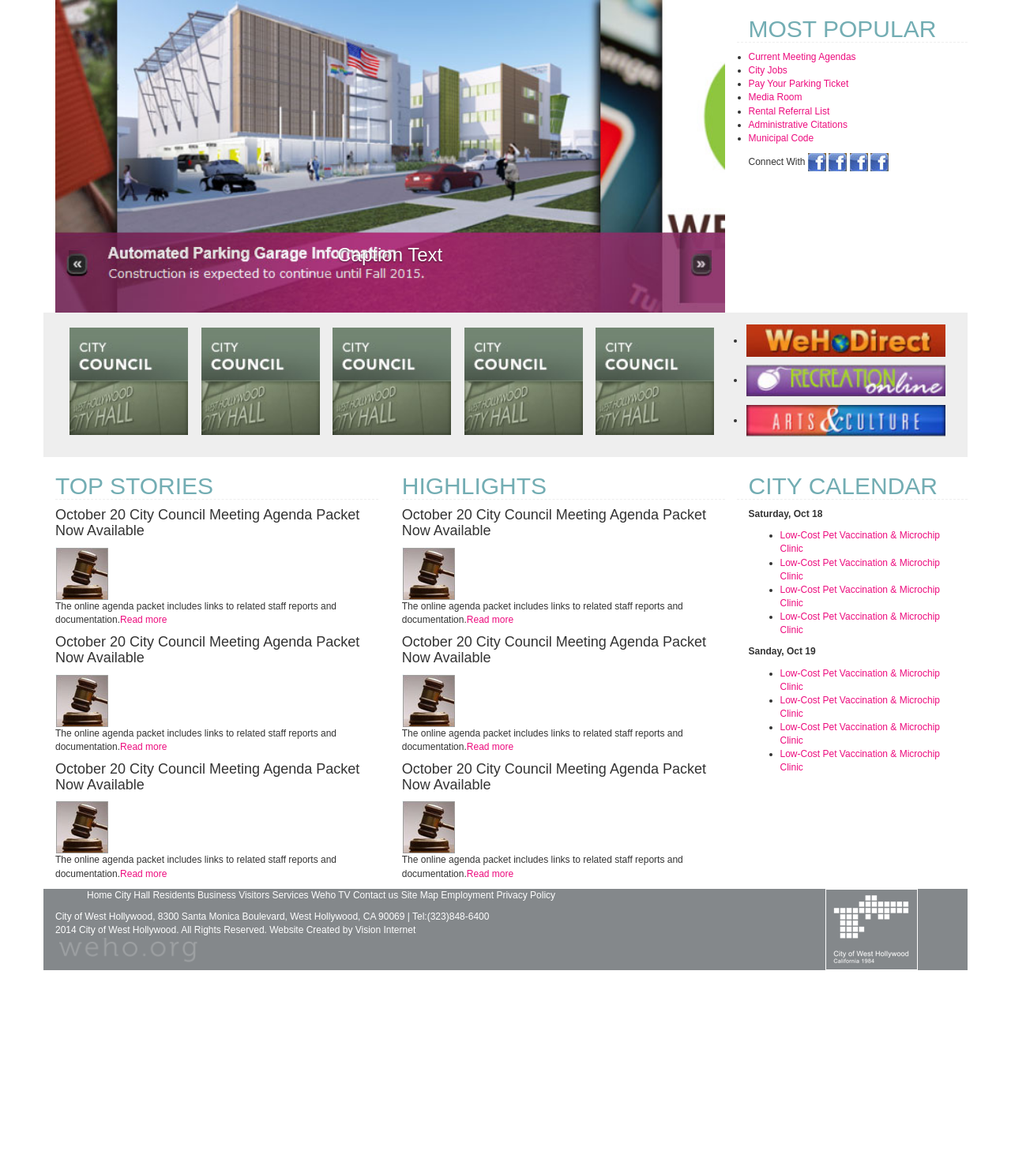
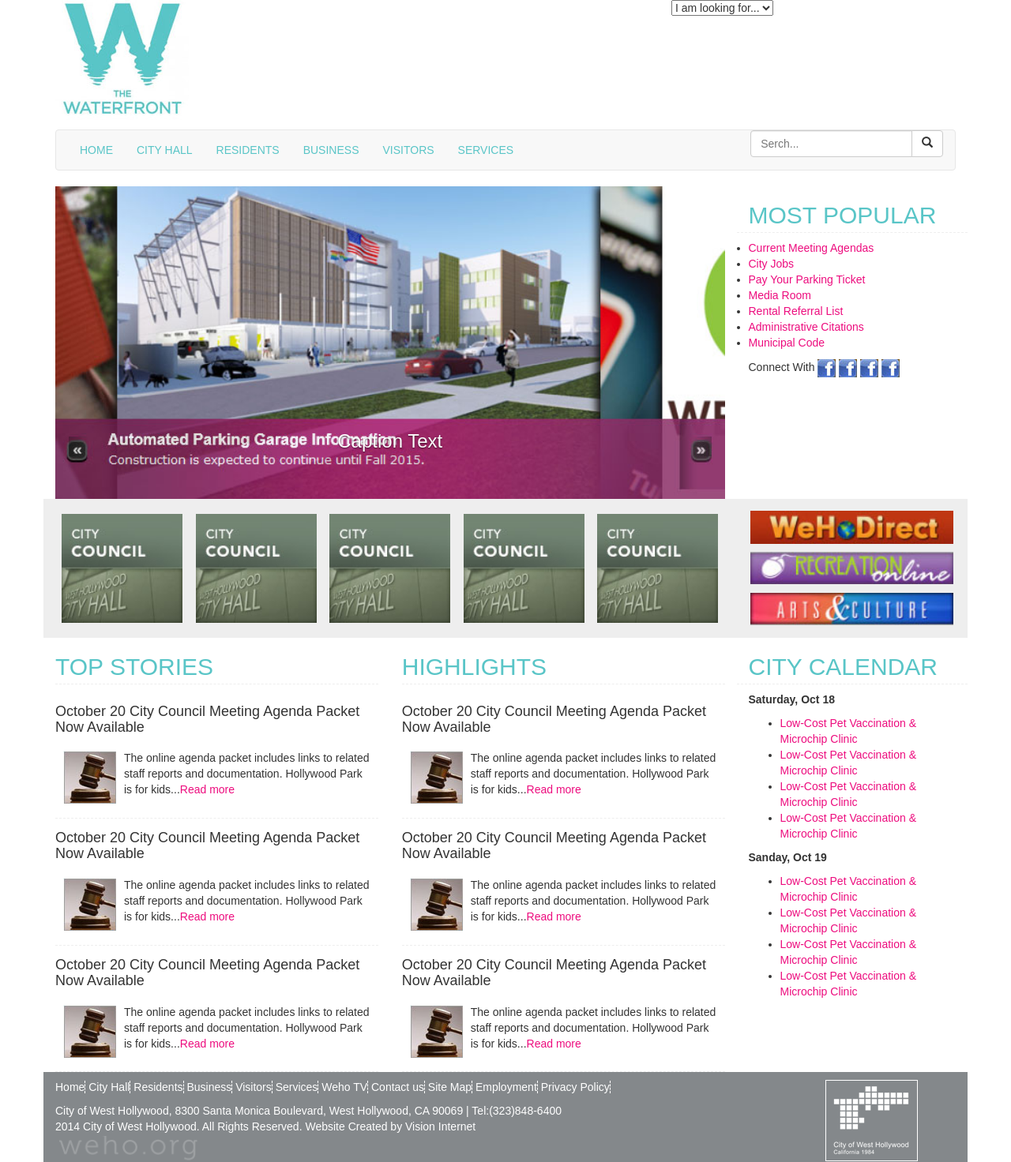
Before and after one commit to mefista/rocketweb, a plain HTML site: page index.html in a window 1280 px wide. Shown: the whole page at 79% size. Before the commit the page ends 1229 px from the top, so only its background shows below. Drawn offline with nearby package versions, Linux system fonts and the light colour scheme; some icons are missing.

Commit message:
header and structure changes

```diff
--- a/index.html
+++ b/index.html
@@ -6,14 +6,16 @@
     <title>Rocketweb</title>
     <link href="css/bootstrap.css" rel="stylesheet">
     <link href="css/styles.css" rel="stylesheet">
+    <link href="//netdna.bootstrapcdn.com/bootstrap/3.0.0/css/bootstrap-glyphicons.css" rel="stylesheet">
     <script src="https://ajax.googleapis.com/ajax/libs/jquery/1.11.1/jquery.min.js"></script>
     <script src="js/bootstrap.min.js"></script>
 </head>
 <body>
-<div class="page container">
-    <header>
-    <!--    <div class="search-dropdown"><select><option>I am looking for...</option></select></div>
-        <div id="logo"></div>
+    <div class="page container-fluid">
+        <header class="row">
+            <div class="col-md-8" id="logo"><img src="images/logo.jpg" alt="..."></div>
+            <div class="col-md-4 search-dropdown"><select><option>I am looking for...</option></select></div>
+        </header>
         <nav class="navbar navbar-default" role="navigation">
             <div class="navbar-header">
                 <button type="button" class="navbar-toggle" data-toggle="collapse" data-target="#example-navbar-collapse">
@@ -22,7 +24,6 @@
                     <span class="icon-bar"></span>
                     <span class="icon-bar"></span>
                 </button>
-                <a class="navbar-brand" href="#">TutorialsPoint</a>
             </div>
             <div class="collapse navbar-collapse" id="example-navbar-collapse">
                 <ul class="nav navbar-nav">
@@ -32,12 +33,17 @@
                     <li><a href="#">Business</a></li>
                     <li><a href="#">Visitors</a></li>
                     <li><a href="#">Services</a></li>
-                    <li><a href="#">Weho TV</a></li>
                 </ul>
+                <div id="search-block">
+                    <div class="form-search input-group">
+                        <input id="search" class="form-control" type="text" placeholder="Serch...">
+                        <span class="input-group-btn">
+                            <button class="btn btn-default" type="submit" title="Serch"><span class="glyphicon glyphicon-search"></span></button>
+                        </span>
                     </div>
-            <div id="search-block"></div>
-        </nav> -->
-    </header>
+                </div>
+            </div>
+        </nav>
         <div id="main">
             <div id="home-top" class="row">
                 <div class="col-xs-12 col-sm-9 col-md-9">
@@ -114,30 +120,30 @@
                             <h2 class="home-tittle stories">Top Stories</h2>
                             <article class="post">
                                 <h4>October 20 City Council Meeting Agenda Packet Now Available</h4>
-                            <img src="images/img-post.jpg" alt=""/><p>The online agenda packet includes links to related staff reports and documentation.<a href="#">Read more</a></p>
+                                <img src="images/img-post.jpg" alt=""/><p>The online agenda packet includes links to related staff reports and documentation. Hollywood Park is for kids...<a href="#">Read more</a></p>
                             </article>
                             <article class="post">
                                 <h4>October 20 City Council Meeting Agenda Packet Now Available</h4>
-                            <img src="images/img-post.jpg" alt=""/><p>The online agenda packet includes links to related staff reports and documentation.<a href="#">Read more</a></p>
+                                <img src="images/img-post.jpg" alt=""/><p>The online agenda packet includes links to related staff reports and documentation. Hollywood Park is for kids...<a href="#">Read more</a></p>
                             </article>
                             <article class="post">
                                 <h4>October 20 City Council Meeting Agenda Packet Now Available</h4>
-                            <img src="images/img-post.jpg" alt=""/><p>The online agenda packet includes links to related staff reports and documentation.<a href="#">Read more</a></p>
+                                <img src="images/img-post.jpg" alt=""/><p>The online agenda packet includes links to related staff reports and documentation. Hollywood Park is for kids...<a href="#">Read more</a></p>
                             </article>
                         </div>
                         <div class="block-home col-xs-12 col-sm-6">
                             <h2 class="home-tittle stories">Highlights</h2>
                             <article class="post">
                                 <h4>October 20 City Council Meeting Agenda Packet Now Available</h4>
-                            <img src="images/img-post.jpg" alt=""/><p>The online agenda packet includes links to related staff reports and documentation.<a href="#">Read more</a></p>
+                                <img src="images/img-post.jpg" alt=""/><p>The online agenda packet includes links to related staff reports and documentation. Hollywood Park is for kids...<a href="#">Read more</a></p>
                             </article>
                             <article class="post">
                                 <h4>October 20 City Council Meeting Agenda Packet Now Available</h4>
-                            <img src="images/img-post.jpg" alt=""/><p>The online agenda packet includes links to related staff reports and documentation.<a href="#">Read more</a></p>
+                                <img src="images/img-post.jpg" alt=""/><p>The online agenda packet includes links to related staff reports and documentation. Hollywood Park is for kids...<a href="#">Read more</a></p>
                             </article>
                             <article class="post">
                                 <h4>October 20 City Council Meeting Agenda Packet Now Available</h4>
-                            <img src="images/img-post.jpg" alt=""/><p>The online agenda packet includes links to related staff reports and documentation.<a href="#">Read more</a></p>
+                                <img src="images/img-post.jpg" alt=""/><p>The online agenda packet includes links to related staff reports and documentation. Hollywood Park is for kids...<a href="#">Read more</a></p>
                             </article>
                         </div>
                     </div>
--- a/scss/styles.scss
+++ b/scss/styles.scss
@@ -1,23 +1,52 @@
 @import "bootstrap/_variables";
 @import "bootstrap/_mixins";
 
+@font-face {
+  font-family: 'Glyphicons Halflings';
+  src: font-url('fonts/glyphicons-halflings-regular.eot');
+  src: font-url('fonts/glyphicons-halflings-regular.eot?#iefix') format('embedded-opentype'),
+  font-url('fonts/glyphicons-halflings-regular.woff') format('woff'),
+  font-url('fonts/glyphicons-halflings-regular.ttf') format('truetype'),
+  font-url('fonts/glyphicons-halflings-regular.svg#glyphicons_halflingsregular') format('svg');
+}
+
 body {
     font-family: Arial;
-    font-size: 12px;
+    font-size: 14px;
     color: #333333;
 
     h2 {
-        color: #73adb3;
+        color: #59c5c7;
         text-transform: uppercase;
         border-bottom: 1px dashed #eee;
+        padding-bottom: 5px;
     }
 
     a {
-        color: #ed0c7e;
+        color: #ed0c7e !important;
     }
+    #search-block {
+        width: 22%;
+        float: left;
+    }
+    .navbar-nav {
+        width: 78%;
+        float: left;
 
-    .container {
+        li {
+            a {
+                text-transform: uppercase;
+                color: #59c5c7 !important;
+
+            &:hover {
+              color: #ed0c7e !important;
+            }
+            }
+        }
+    }
+    .container-fluid {
         max-width: 1170px;
+
         #main {
             .connect-links {
                 padding-right:0;
@@ -57,7 +86,7 @@ body {
             }
             .grey-bg {
                 background: #eee;
-                padding: 10px;
+                padding-top: 10px;
 
                 .city-banners {
                     li {
@@ -74,6 +103,7 @@ body {
                 .direct-links {
                     li {
                         padding: 2% 1%;
+                        list-style: none;
 
                         img {
                           width: 100%;
@@ -91,16 +121,41 @@ body {
                     }
                 }
             }
+            article {
+                border-bottom: 1px dashed #eee;
+                padding: 5px 0;
+                display: block;
+                float: left;
+
+                h4 {
+                    clear: both;
+                }
+                img {
+                    float: left;
+                    padding: 10px;
+                }
+                p {
+                    padding: 10px;
+
+                }
+            }
         }
         footer {
             background: #84888b;
             color: #fff;
+            padding-top: 10px;
 
-            li {
-                display: inline;
-            }
-            a {
-                color: #fff;
+            ul {
+                padding-left:0;
+
+                li {
+                    display: inline;
+                    border-right: 1px solid #fff;
+                    p
+                }
+                a {
+                    color: #fff !important;
+                }
             }
             .footer-right-img {
                 img {
```
Also changed, not shown: css/styles.css, fonts/glyphicons-halflings-regular.ttf (added), fonts/glyphicons-halflings-regular.woff (added), images/logo.jpg (added), scss/bootstrap/bootstrap.scss (line endings or trailing spaces), 2 other files. Lines whose indentation alone changed are shown as unchanged.
